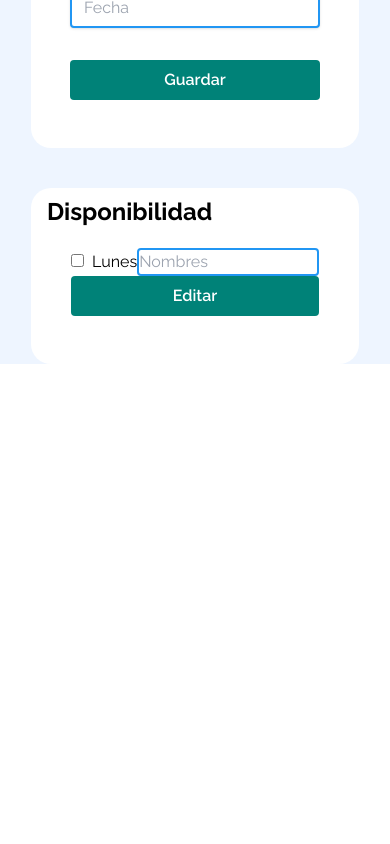
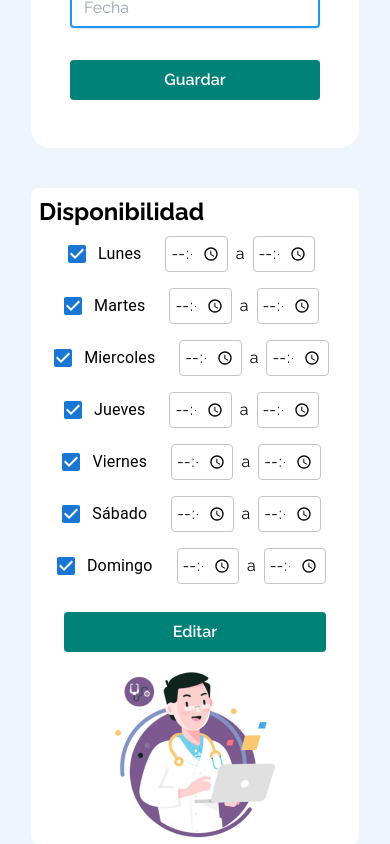
Before and after one commit to KodeClinic/front_KodeClinic, a Next.js app: page /ProfileInformation in a window 390 px wide. Shown: the part 1140-1984 px from the top of the page. Before the commit the page ends 1504 px from the top, so only its background shows below. Built offline with nearby package versions, Linux system fonts and the light colour scheme.

Commit message:
Personal Information Especialist finished-mobile

```diff
--- /dev/null
+++ b/components/AvailabilityEspecialistinformation.jsx
@@ -0,0 +1,176 @@
+import clsx from "clsx";
+import { useState } from "react";
+import InputLabel from "@mui/material/InputLabel";
+import FormControl from "@mui/material/FormControl";
+import FormControlLabel from "@mui/material/FormControlLabel";
+import Checkbox from "@mui/material/Checkbox";
+
+export default function AvailabilityEspecialist() {
+  const [hour, setHour] = useState("");
+
+  const handleHourChange = (event) => {
+    setHour(event.target.value);
+  };
+  return (
+    <>
+      <div className={clsx("flex-row", "flex", "items-center", "justify-center")}>
+        <FormControlLabel control={<Checkbox defaultChecked />} label="Lunes" />
+
+        <FormControl className={clsx("w-1/5")} sx={{ m: 1 }}>
+          <InputLabel id="demo-simple-select-label"></InputLabel>
+
+          <input
+            className={clsx("border", "p-1", "rounded", "border-[#C4C4C4]")}
+            type="time"
+          />
+        </FormControl>
+        <p>a</p>
+        <FormControl className={clsx("w-1/5")} sx={{ m: 1 }}>
+          <InputLabel id="demo-simple-select-label"></InputLabel>
+          <input
+            className={clsx("border", "p-1", "rounded", "border-[#C4C4C4]")}
+            type="time"
+          />
+        </FormControl>
+      </div>
+      <div className={clsx("flex-row", "flex", "items-center", "justify-center")}>
+        <FormControlLabel
+          control={<Checkbox defaultChecked />}
+          label="Martes"
+        />
+
+        <FormControl className={clsx("w-1/5")} sx={{ m: 1 }}>
+          <InputLabel id="demo-simple-select-label"></InputLabel>
+
+          <input
+            className={clsx("border", "p-1", "rounded", "border-[#C4C4C4]")}
+            type="time"
+          />
+        </FormControl>
+        <p>a</p>
+        <FormControl className={clsx("w-1/5")} sx={{ m: 1 }}>
+          <InputLabel id="demo-simple-select-label"></InputLabel>
+          <input
+            className={clsx("border", "p-1", "rounded", "border-[#C4C4C4]")}
+            type="time"
+          />
+        </FormControl>
+      </div>
+      <div className={clsx("flex-row", "flex", "items-center", "justify-center")}>
+        <FormControlLabel
+          control={<Checkbox defaultChecked />}
+          label="Miercoles"
+        />
+
+        <FormControl className={clsx("w-1/5")} sx={{ m: 1 }}>
+          <InputLabel id="demo-simple-select-label"></InputLabel>
+
+          <input
+            className={clsx("border", "p-1", "rounded", "border-[#C4C4C4]")}
+            type="time"
+          />
+        </FormControl>
+        <p>a</p>
+        <FormControl className={clsx("w-1/5")} sx={{ m: 1 }}>
+          <InputLabel id="demo-simple-select-label"></InputLabel>
+          <input
+            className={clsx("border", "p-1", "rounded", "border-[#C4C4C4]")}
+            type="time"
+          />
+        </FormControl>
+      </div>
+      <div className={clsx("flex-row", "flex", "items-center", "justify-center")}>
+        <FormControlLabel
+          control={<Checkbox defaultChecked />}
+          label="Jueves"
+        />
+
+        <FormControl className={clsx("w-1/5")} sx={{ m: 1 }}>
+          <InputLabel id="demo-simple-select-label"></InputLabel>
+
+          <input
+            className={clsx("border", "p-1", "rounded", "border-[#C4C4C4]")}
+            type="time"
+          />
+        </FormControl>
+        <p>a</p>
+        <FormControl className={clsx("w-1/5")} sx={{ m: 1 }}>
+          <InputLabel id="demo-simple-select-label"></InputLabel>
+          <input
+            className={clsx("border", "p-1", "rounded", "border-[#C4C4C4]")}
+            type="time"
+          />
+        </FormControl>
+      </div>
+      <div className={clsx("flex-row", "flex", "items-center", "justify-center")}>
+        <FormControlLabel
+          control={<Checkbox defaultChecked />}
+          label="Viernes"
+        />
+
+        <FormControl className={clsx("w-1/5")} sx={{ m: 1 }}>
+          <InputLabel id="demo-simple-select-label"></InputLabel>
+
+          <input
+            className={clsx("border", "p-1", "rounded", "border-[#C4C4C4]")}
+            type="time"
+          />
+        </FormControl>
+        <p>a</p>
+        <FormControl className={clsx("w-1/5")} sx={{ m: 1 }}>
+          <InputLabel id="demo-simple-select-label"></InputLabel>
+          <input
+            className={clsx("border", "p-1", "rounded", "border-[#C4C4C4]")}
+            type="time"
+          />
+        </FormControl>
+      </div>
+      <div className={clsx("flex-row", "flex", "items-center", "justify-center")}>
+        <FormControlLabel
+          control={<Checkbox defaultChecked />}
+          label="Sábado"
+        />
+
+        <FormControl className={clsx("w-1/5")} sx={{ m: 1 }}>
+          <InputLabel id="demo-simple-select-label"></InputLabel>
+
+          <input
+            className={clsx("border", "p-1", "rounded", "border-[#C4C4C4]")}
+            type="time"
+          />
+        </FormControl>
+        <p>a</p>
+        <FormControl className={clsx("w-1/5")} sx={{ m: 1 }}>
+          <InputLabel id="demo-simple-select-label"></InputLabel>
+          <input
+            className={clsx("border", "p-1", "rounded", "border-[#C4C4C4]")}
+            type="time"
+          />
+        </FormControl>
+      </div>
+      <div className={clsx("flex-row", "flex", "items-center", "justify-center")}>
+        <FormControlLabel
+          control={<Checkbox defaultChecked />}
+          label="Domingo"
+        />
+
+        <FormControl className={clsx("w-1/5")} sx={{ m: 1 }}>
+          <InputLabel id="demo-simple-select-label"></InputLabel>
+
+          <input
+            className={clsx("border", "p-1", "rounded", "border-[#C4C4C4]")}
+            type="time"
+          />
+        </FormControl>
+        <p>a</p>
+        <FormControl className={clsx("w-1/5")} sx={{ m: 1 }}>
+          <InputLabel id="demo-simple-select-label"></InputLabel>
+          <input
+            className={clsx("border", "p-1", "rounded", "border-[#C4C4C4]")}
+            type="time"
+          />
+        </FormControl>
+      </div>
+    </>
+  );
+}
--- a/pages/ProfileInformation.jsx
+++ b/pages/ProfileInformation.jsx
@@ -2,6 +2,7 @@
 import clsx from "clsx";
 import NavBarSpe from "@/components/NavBarSpe";
 import React, { useState } from 'react';
+import AvailabilityEspecialist from "@/components/AvailabilityEspecialistinformation";
 
 export default function ProfileInformation() {
   const [isChecked, setIsChecked] = useState(false);
@@ -141,47 +142,26 @@ export default function ProfileInformation() {
         {/* Formulario Horarios */}
 
         <div className="flex flex-col items-center">
-          <div className="bg-white flex flex-col w-[328px] rounded-[20px] lg:w-[800px] lg:[870px]">
-            <div className="flex-col flex text-center items-center">
-              <div className=" lg:w-full">
-                <div className="text-start mx-2 mt-2">
+          <div className="bg-white rounded-lg lg:w-[800px] ">
+            <div className="flex flex-col items-center">
+              <div className="max-w-[328px] mx-auto"> {/* Utilizamos mx-auto para centrar horizontalmente */}
+                <div className="text-start mx-2 mt-2 items-center ">
                   <p className='text-2xl font-bold'>Disponibilidad</p>
+                  <AvailabilityEspecialist />
                 </div>
 
-                {/* Formulario datos principales*/}
-                <form className="lg:mx-20 mx-auto items-center bg-white px-8 pt-1 pb-8 mb-4 lg:w-auto lg:p-0 mt-4">
-                <div>
-                  <input
-                    type="checkbox"
-                    id="miCheckbox"
-                    name="miCheckbox"
-                    className="rounded border-gray-300 focus:border-blue-500 focus:ring-blue-500"
-                    checked={isChecked}
-                    onChange={handleCheckboxChange}
-                  />
-                  <label htmlFor="miCheckbox" className="ml-2 text-gray-700">Lunes</label>
-                  <input
-                        className=" border-2 border-primary_main rounded text-gray-700 "
-                        id="telefono"
-                        type="tel"
-                        placeholder="Nombres"
-                      />
-                </div>
-
-
-                  {/* Botón de guardar */}
+               </div>
                   <button
-                    className="bg-green_button w-full lg:w-1/3 hover:bg-blue-700 text-white font-semibold py-2 px-4 rounded focus:outline-none focus:shadow-outline"
+                    className="bg-green_button w-[80%] lg:w-1/3 hover:bg-blue-700 text-white font-semibold py-2 px-4 rounded focus:outline-none focus:shadow-outline mt-5"
                     type="button"
-                  >
+                    >
                     Editar
                   </button>
-                </form>
-              </div>
-              {/* Formulario Horarios */}
             </div>
+            <img src="assets/Doctor-list.png" alt="Doctor" className="mx-auto mt-3"/>
           </div>
         </div>
+
 
 
       </div>
```
Also changed, not shown: public/assets/Doctor-list.png (added), 1 other file (tests, documents, lock files or other folders).
